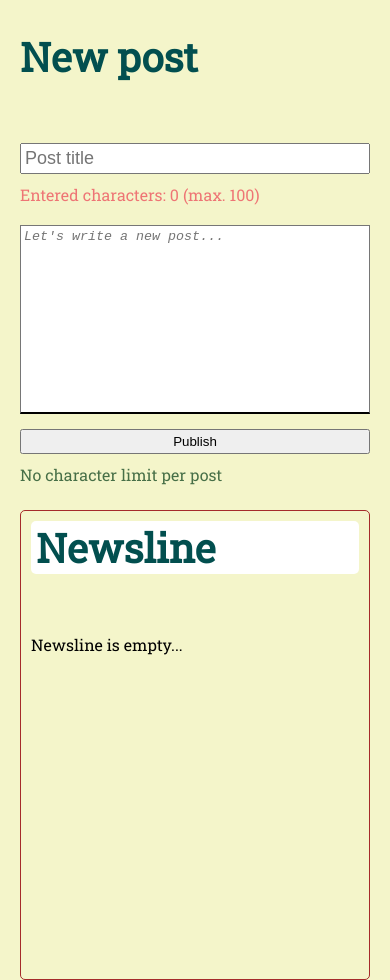
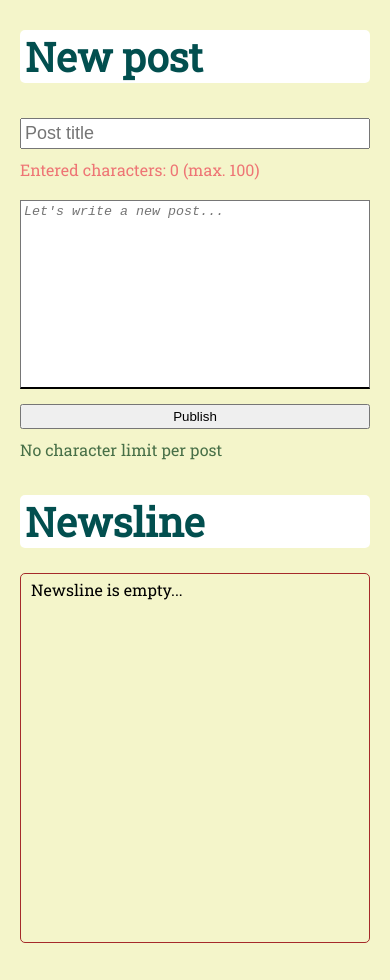
Before and after one commit to MatkovskyA/blog-app, a plain HTML site: page index.html in a window 390 px wide. Drawn offline with Linux system fonts and the light colour scheme.

Commit message:
adaptive

```diff
--- a/adstyle.css
+++ b/adstyle.css
@@ -0,0 +1,34 @@
+@media (max-width: 576px) {
+    .container {
+        padding: 30px 20px;
+    }
+
+    .new__post_title {
+        margin-bottom: 35px;
+    }
+
+    .project__blog {
+        display: block;
+        flex-wrap: wrap;
+        justify-content: center;
+        align-items: center;
+        align-content: center;
+    }
+
+    .add__new_post, .visible__posts {
+        width: 100%;
+    }
+
+    .limit__characters_post {
+        margin-bottom: 35px;
+    }
+
+    .posts {
+        padding-top: 5px;
+        margin-top: 25px;
+    }
+
+    .title__newsline {
+        position: sticky;
+    }
+}
--- a/index.html
+++ b/index.html
@@ -7,13 +7,14 @@
     <link rel="preconnect" href="https://fonts.gstatic.com" crossorigin>
     <link href="https://fonts.googleapis.com/css2?family=Montserrat:ital@1&family=Roboto+Slab&display=swap" rel="stylesheet">
     <link rel="stylesheet" href="style.css">
+    <link rel="stylesheet" href="adstyle.css">
     <link rel="icon" href="images/icons8-моя-тема-16.png">
     <title>Blog App</title>
 </head>
 <body>
     <div class="project__blog container">
         <div class="add__new_post">
-            <h2>New post</h2>
+            <h2 class="new__post_title">New post</h2>
             <div class="post">
                 <input class="title__input js__post_title-input"
                 type="text"
--- a/index.js
+++ b/index.js
@@ -1,8 +1,6 @@
 const posts = [];
 
 const maxTitleLength = 100;
-const minTitleLength = 2;
-const minPostLength = '';
 
 const countOfSymbolsTitle = document.querySelector('.js__count');
 const postTitleInputNode = document.querySelector('.js__post_title-input');
@@ -29,6 +27,7 @@ publishBtnPost.addEventListener('click', function() {
 
     postTitleInputNode.value = '';
     postTextInputNode.value = '';
+    countOfSymbolsTitle.textContent = '0';
 })
 
 // получаем данные поста
@@ -44,7 +43,7 @@ function getPostFromUser() {
         !postTitleInputNode.value.trim()) // проверка на пробелы
         {
         alert('Введите корректный заголовок');
-
+        publishBtnPost = publishBtnPost.desibled;
     }
     if (!postTextInputNode.value ||
         typeof postTextInputNode.value === 'undefined' ||
@@ -52,7 +51,7 @@ function getPostFromUser() {
         !postTextInputNode.value.trim()) // проверка на пробелы
         {
         alert('Введите корректный текст поста');
-
+        publishBtnPost = publishBtnPost.desibled;
     }
 
     return {
--- a/style.css
+++ b/style.css
@@ -25,7 +25,6 @@ body {
 }
 
 h2 {
-    margin-bottom: 60px;
     font-size: 40px;
     font-weight: 600;
     color: rgb(2, 79, 79);
@@ -45,11 +44,29 @@ h2 {
 .newsline {
     box-sizing: border-box;
 }
-.title__newsline {
+
+.new__post_title {
+    margin-bottom: 60px;
+    background-color: #fff;
+    padding: 0px 5px;
+    border-radius: 5px;
+}
+
+.newsline {
     position: sticky;
     background-color: #fff;
     padding: 0px 5px;
     border-radius: 5px;
+}
+
+.posts {
+    padding-top: 103px;
+    border: 1px solid brown;
+    border-radius: 5px;
+    margin-top: 50px;
+    height: 370px;
+    overflow: scroll;
+    padding: 10px;
 }
 
 .post__input {
@@ -66,12 +83,7 @@ h2 {
 }
 
 .visible__posts {
-    border: 1px solid brown;
-    border-radius: 5px;
     width: 45%;
-    height: 470px;
-    overflow: scroll;
-    padding: 10px;
 }
 
 .limit__characters {
@@ -88,9 +100,7 @@ h2 {
     color: rgb(93, 93, 238);
 }
 
-.posts {
-    padding-top: 100px;
-}
+
 .post__input {
     font-style: italic;
     border-bottom: 2px solid black;
@@ -99,27 +109,3 @@ h2 {
 .title__input {
     font-size: large;
 }
-@media (max-width: 576px) {
-    .container {
-        padding: 30px 20px;
-    }
-    .project__blog {
-        display: block;
-        flex-wrap: wrap;
-        justify-content: center;
-        align-items: center;
-        align-content: center;
-    }
-
-    .add__new_post, .visible__posts {
-        width: 100%;
-    }
-
-    .limit__characters_post {
-        margin-bottom: 25px;
-    }
-
-    .posts {
-        padding-top: 0px;
-    }
-}
```
